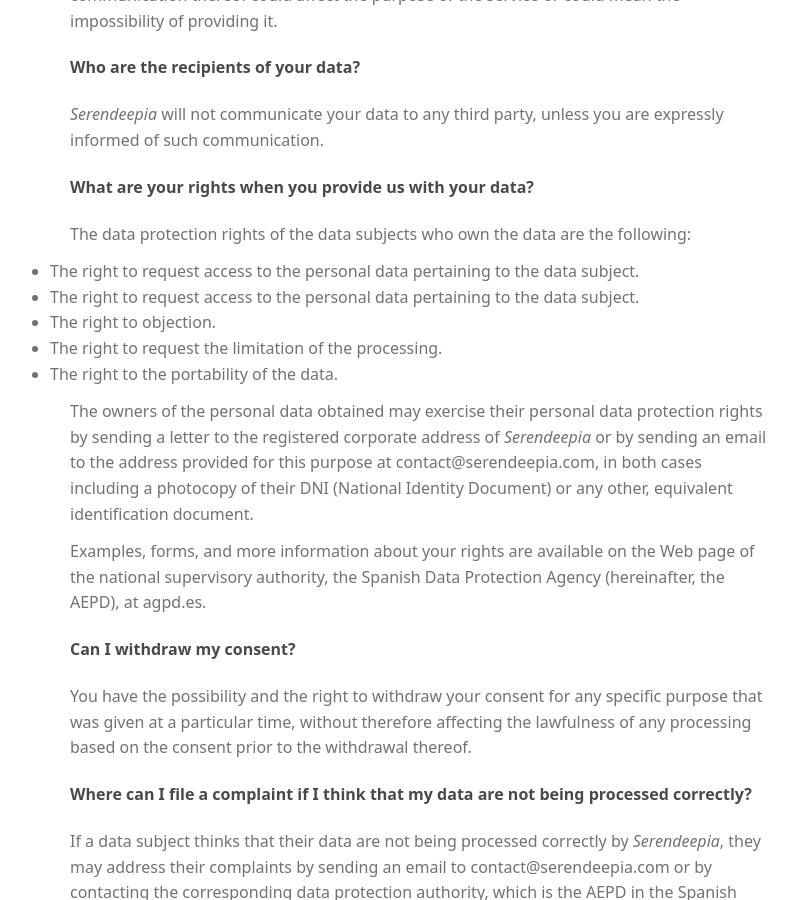
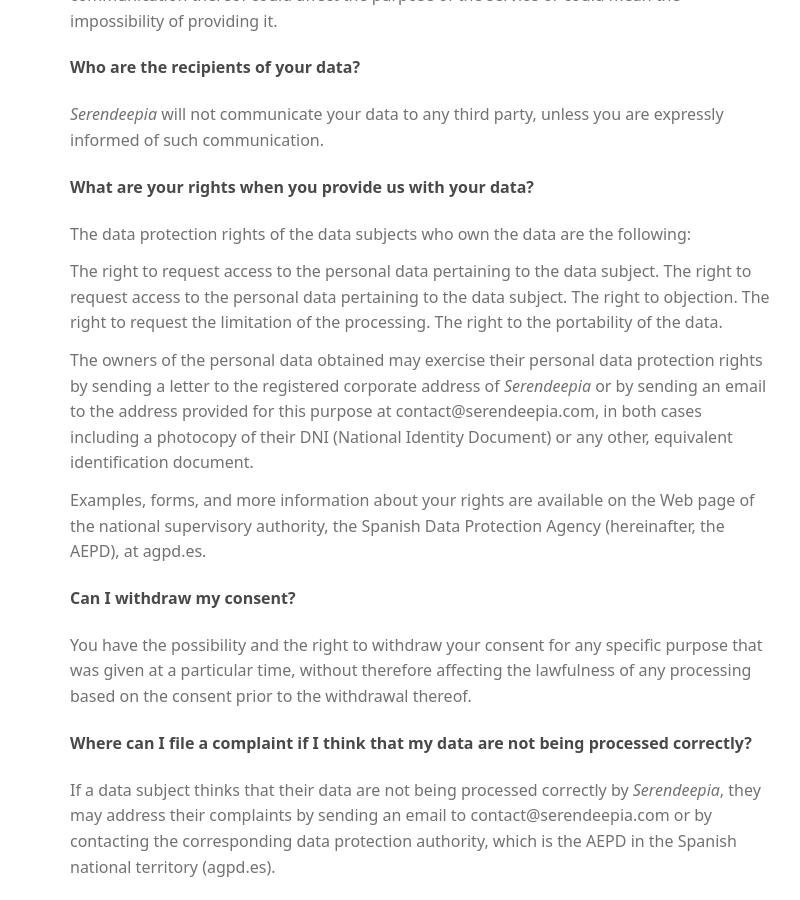
Before and after one commit to serendeepia/serendeepia.github.io, a Jekyll site: the page built from legal.md, in a window 1280 px wide and 900 px high, scrolled down 1239 px. Shown: the whole window, without its empty margins (220-1020 px from the left). Built offline with Jekyll 4.4.1, drawn with Linux system fonts in a browser that asks for light colours; a script that is not in the unit is left out; some of the changed text lies outside the part shown.

```diff
--- a/legal.md
+++ b/legal.md
@@ -41,11 +41,11 @@ _Serendeepia_ will not communicate your data to any third party, unless you are
 
 The data protection rights of the data subjects who own the data are the following:
 
-- The right to request access to the personal data pertaining to the data subject.
-- The right to request access to the personal data pertaining to the data subject.
-- The right to objection.
-- The right to request the limitation of the processing.
-- The right to the portability of the data.
+The right to request access to the personal data pertaining to the data subject.
+The right to request access to the personal data pertaining to the data subject.
+The right to objection.
+The right to request the limitation of the processing.
+The right to the portability of the data.
 
 The owners of the personal data obtained may exercise their personal data protection rights by sending a letter to the registered corporate address of _Serendeepia_ or by sending an email to the address provided for this purpose at contact@serendeepia.com, in both cases including a photocopy of their DNI (National Identity Document) or any other, equivalent identification document.
 
@@ -116,11 +116,11 @@ _Serendeepia_ no comunicará sus datos a ningún tercero, salvo que se informe d
 
 Los derechos de protección de datos de los que son titulares los interesados son:
 
-- Derecho a solicitar el acceso a los datos personales relativos al interesado.
-- Derecho de rectificación o supresión.
-- Derecho de oposición.
-- Derecho a solicitar la limitación de su tratamiento.
-- Derecho a la portabilidad de los datos.
+Derecho a solicitar el acceso a los datos personales relativos al interesado.
+Derecho de rectificación o supresión.
+Derecho de oposición.
+Derecho a solicitar la limitación de su tratamiento.
+Derecho a la portabilidad de los datos.
 
 Los titulares de los datos personales obtenidos, podrán ejercer sus derechos de protección de datos personales dirigiendo una comunicación por escrito al domicilio social de _Serendeepia_ o al correo electrónico habilitado a tal efecto, contact@serendeepia.com, incluyendo en ambos casos fotocopia de su DNI u otro documento de identificación equivalente.
 
```
Also changed, not shown: other parts of legal.md (+1 -1 lines).
